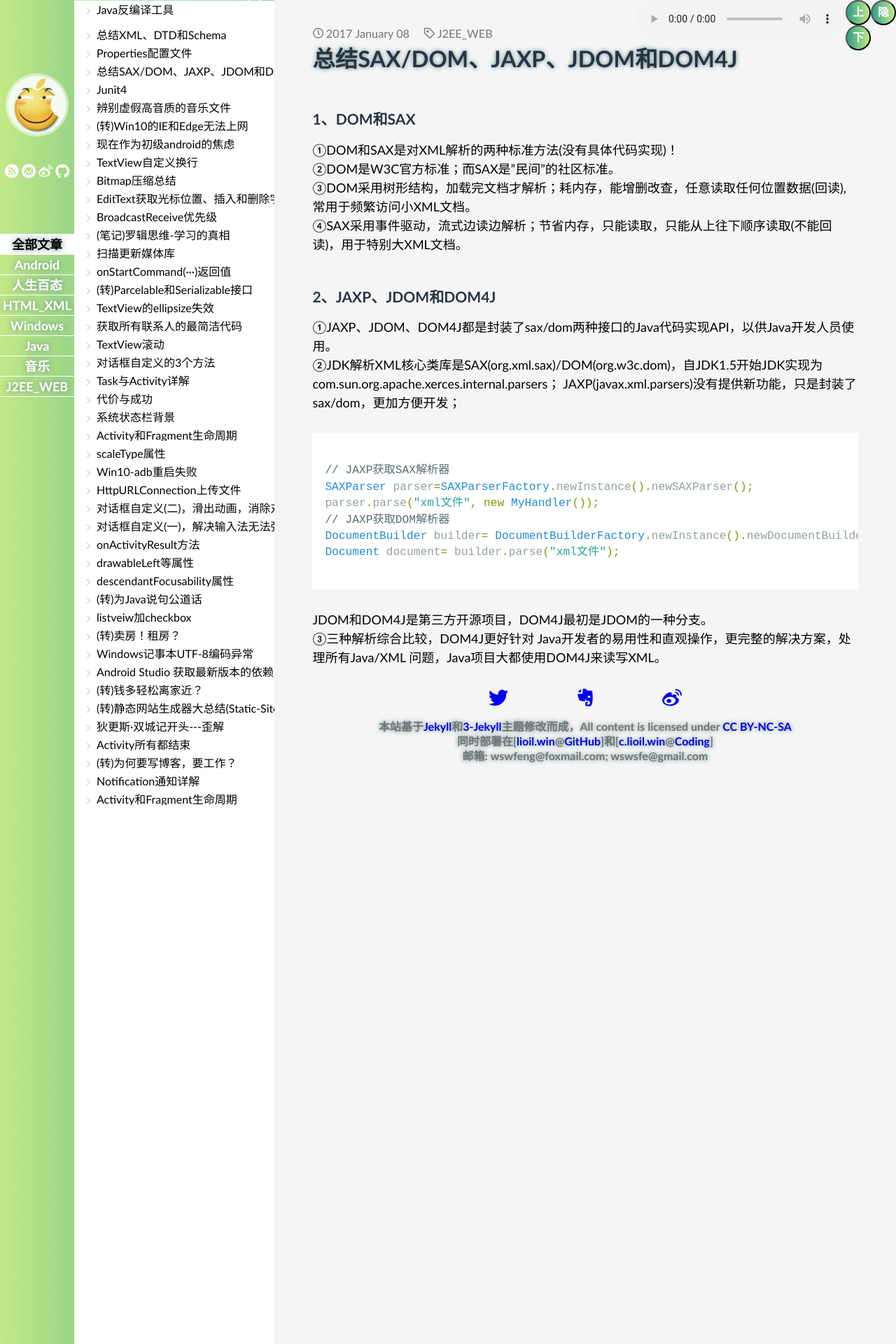
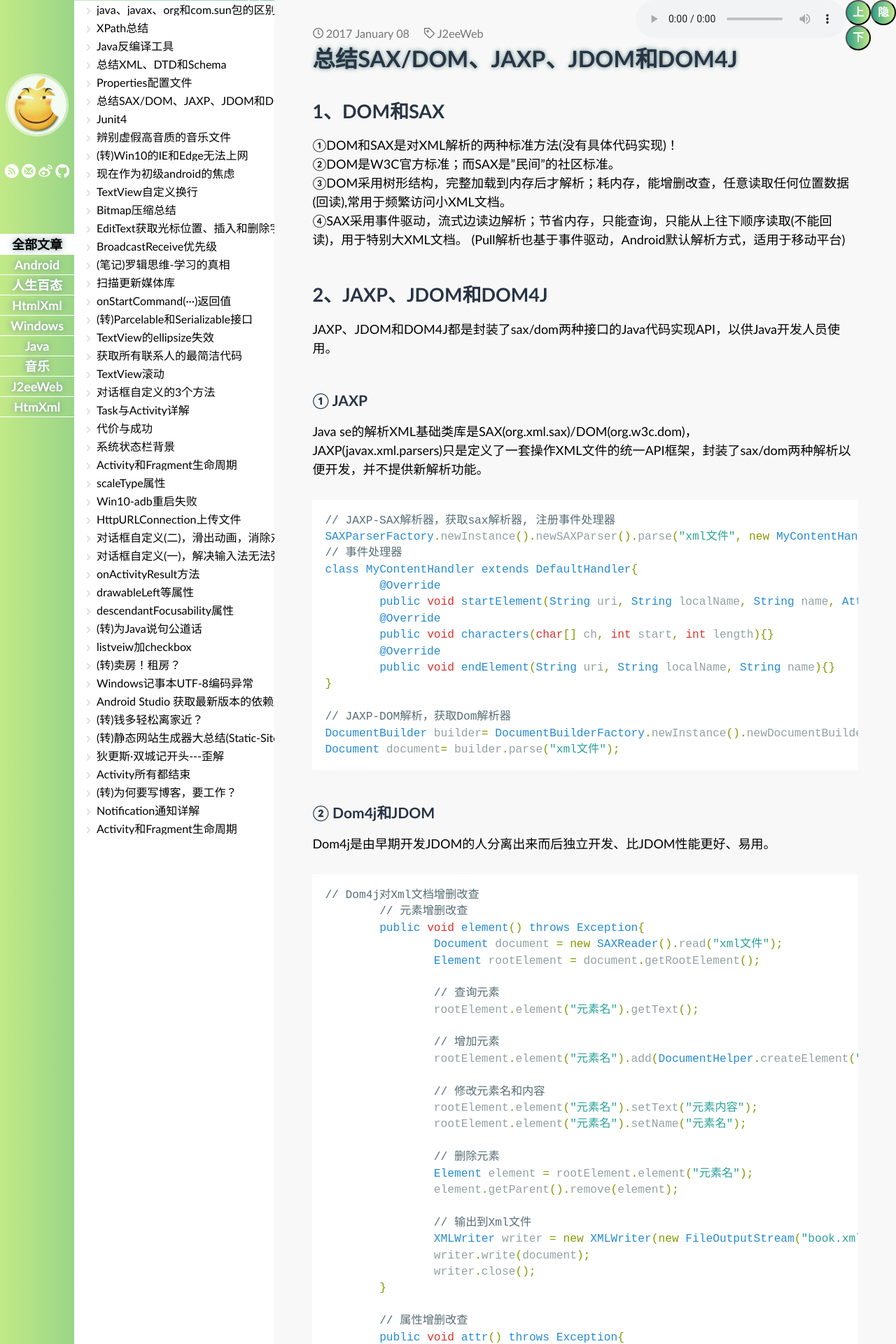
Before and after one commit to lioilwin/lioilwin.github.io, a Jekyll site: the page built from _posts/2017-1-8-SAX-DOM-JAXP-JDOM-DOM4J.md, in a window 1280 px wide. Shown: the top 1920 px of the page at 70% size. Built offline with Jekyll 4.4.1, drawn with Linux system fonts in a browser that asks for light colours; some web fonts are replaced; comment, search, counter and statistics services are not loaded; some of the changed text lies outside the part shown.

Commit message:
Signed-off-by: life <life>

````diff
--- a/_posts/2016-04-01-Static-Site-Generators.md
+++ b/_posts/2016-04-01-Static-Site-Generators.md
@@ -1,7 +1,7 @@
 ---
 layout: post
 title: (转)静态网站生成器大总结(Static-Site-Generators)
-tags: HTML_XML
+tags: HtmlXml
 ---
 静态网站(博客)生成器到底有多少呢？GitHub用户对静态博客生成程序进行了大规模总结(好多啊，本宝被吓傻了……)<br>
 [原文地址](https://github.com/pinceladasdaweb/Static-Site-Generators)
--- a/_posts/2017-1-11-Xml-DTD-Schema.md
+++ b/_posts/2017-1-11-Xml-DTD-Schema.md
@@ -1,7 +1,7 @@
 ---
 layout: post
 title: 总结XML、DTD和Schema
-tags: HTML_XML
+tags: HtmXml
 ---
 
 定义：XML是一种数据传输和存储格式，用标签保存数据内容，利用标签嵌套关系保存数据之间关系
--- /dev/null
+++ b/_posts/2017-1-13-java-javax-org-com.md
@@ -0,0 +1,21 @@
+---
+layout: post
+title: java、javax、org和com.sun包的区别
+tags: HtmlXml
+---
+
+来源：http://blog.csdn.net/ooppookid/article/details/51704792
+Java、javax、org、sun包都是jdk提供的类包，且都是在rt.jar中。rt.jar是JAVA基础类库（java核心框架中很重要的包），包含lang在内的大部分功能，而且rt.jar默认就在根classloader的加载路径里面，所以放在classpath是多此一举 。他们之间的区别具体如下：
+
+## 1. java.*
+Java SE的标准库，是java标准的一部分，是对外承诺的java开发接口，通常要保持向后兼容，一般不会轻易修改。包括其他厂家(IBMJDK/HPJDK/OpenJDK)在内，所有jdk的实现，在java.*上都是一样的。
+
+## 2. javax.*
+也是java标准的一部分，但是没有包含在标准库中，一般属于标准库的扩展。通常属于某个特定领域，不是一般性的api。
+所以以扩展的方式提供api，以避免jdk的标准库过大。当然某些早期的javax，后来被并入到标准库中，所有也应该属于新版本JDK的标准库。比如jmx，Java 5以前是以扩展方式提供，但是jdk5以后就做为标准库的一部分了，所有javax.management也是jdk5的标准库的一部分。
+
+## 3. com.sun.*
+是sun的hotspot虚拟机中java.* 和javax.*的实现类。因为包含在rt中，所以我们也可以调用。但是因为不是sun对外公开承诺的接口，所以根据根据实现的需要随时增减，因此在不同版本的hotspot中可能是不同的，而且在其他的jdk实现中是没有的，调用这些类，可能不会向后兼容，所以一般不推荐使用。
+
+## 4. org.*
+是由企业或者组织提供的java类库，大部分不是sun公司提供的，同com.sun.*，不具备向后兼容性，会根据需要随时增减。其中比较常用的是w3c提供的对XML、网页、服务器的类和接口。
--- a/_posts/2017-1-8-SAX-DOM-JAXP-JDOM-DOM4J.md
+++ b/_posts/2017-1-8-SAX-DOM-JAXP-JDOM-DOM4J.md
@@ -1,32 +1,88 @@
 ---
 layout: post
 title: 总结SAX/DOM、JAXP、JDOM和DOM4J
-tags: J2EE_WEB
+tags: J2eeWeb
 ---
-
-### 1、DOM和SAX
+## 1、DOM和SAX
 ①DOM和SAX是对XML解析的两种标准方法(没有具体代码实现)！
 ②DOM是W3C官方标准；而SAX是"民间"的社区标准。
-③DOM采用树形结构，加载完文档才解析；耗内存，能增删改查，任意读取任何位置数据(回读),常用于频繁访问小XML文档。
-④SAX采用事件驱动，流式边读边解析；节省内存，只能读取，只能从上往下顺序读取(不能回读)，用于特别大XML文档。
+③DOM采用树形结构，完整加载到内存后才解析；耗内存，能增删改查，任意读取任何位置数据(回读),常用于频繁访问小XML文档。
+④SAX采用事件驱动，流式边读边解析；节省内存，只能查询，只能从上往下顺序读取(不能回读)，用于特别大XML文档。
+(Pull解析也基于事件驱动，Android默认解析方式，适用于移动平台)
 
+## 2、JAXP、JDOM和DOM4J
+JAXP、JDOM和DOM4J都是封装了sax/dom两种接口的Java代码实现API，以供Java开发人员使用。
 
-### 2、JAXP、JDOM和DOM4J
-①JAXP、JDOM、DOM4J都是封装了sax/dom两种接口的Java代码实现API，以供Java开发人员使用。
-②JDK解析XML核心类库是SAX(org.xml.sax)/DOM(org.w3c.dom)，自JDK1.5开始JDK实现为
-com.sun.org.apache.xerces.internal.parsers；
-JAXP(javax.xml.parsers)没有提供新功能，只是封装了sax/dom，更加方便开发；
+### ① JAXP
+Java se的解析XML基础类库是SAX(org.xml.sax)/DOM(org.w3c.dom)，
+JAXP(javax.xml.parsers)只是定义了一套操作XML文件的统一API框架，封装了sax/dom两种解析以便开发，并不提供新解析功能。
+```java
+// JAXP-SAX解析器，获取sax解析器, 注册事件处理器
+SAXParserFactory.newInstance().newSAXParser().parse("xml文件", new MyContentHandler());
+// 事件处理器
+class MyContentHandler extends DefaultHandler{
+	@Override
+	public void startElement(String uri, String localName, String name, Attributes attributes){}
+	@Override
+	public void characters(char[] ch, int start, int length){}
+	@Override
+	public void endElement(String uri, String localName, String name){}
+}
 
-```java
-
-// JAXP获取SAX解析器
-SAXParser parser=SAXParserFactory.newInstance().newSAXParser();
-parser.parse("xml文件", new MyHandler());
-// JAXP获取DOM解析器
+// JAXP-DOM解析，获取Dom解析器
 DocumentBuilder builder= DocumentBuilderFactory.newInstance().newDocumentBuilder();
 Document document= builder.parse("xml文件");
-
 ```
 
-JDOM和DOM4J是第三方开源项目，DOM4J最初是JDOM的一种分支。
-③三种解析综合比较，DOM4J更好针对 Java开发者的易用性和直观操作，更完整的解决方案，处理所有Java/XML 问题，Java项目大都使用DOM4J来读写XML。
+### ② Dom4j和JDOM
+Dom4j是由早期开发JDOM的人分离出来而后独立开发、比JDOM性能更好、易用。
+```java
+// Dom4j对Xml文档增删改查
+	// 元素增删改查
+	public void element() throws Exception{
+		Document document = new SAXReader().read("xml文件");
+		Element rootElement = document.getRootElement();
+
+		// 查询元素
+		rootElement.element("元素名").getText();
+
+		// 增加元素
+		rootElement.element("元素名").add(DocumentHelper.createElement("元素名"));
+
+		// 修改元素名和内容
+		rootElement.element("元素名").setText("元素内容");
+		rootElement.element("元素名").setName("元素名");
+
+		// 删除元素
+		Element element = rootElement.element("元素名");
+		element.getParent().remove(element);
+
+		// 输出到Xml文件
+		XMLWriter writer = new XMLWriter(new FileOutputStream("book.xml"),OutputFormat.createPrettyPrint());
+		writer.write(document);
+		writer.close();
+	}
+
+	// 属性增删改查
+	public void attr() throws Exception{
+		Document document = new SAXReader().read("xml文件");
+		Element rootElement = document.getRootElement();
+
+		// 查询属性
+		rootElement.element("元素名").attributeValue("属性名");
+
+		// 增加/修改属性
+		rootElement.element("元素名").addAttribute("属性名", "属性值");
+
+		// 删除属性
+		Attribute attr = rootElement.element("元素名").attribute("出版社");
+		attr.getParent().remove(attr);
+
+		// 输出到Xml文件
+		XMLWriter writer = new XMLWriter(new FileOutputStream("book.xml"),OutputFormat.createPrettyPrint());
+		writer.write(document);
+		writer.close();
+	}
+```
+
+三种Java解析综合比较，DOM4J更好针对 Java开发者的易用性和直观操作，更完整的解决方案，处理所有Java/XML 问题，很多软件都采用Dom4j，例如Hibernate，sun公司的JAXM也用了Dom4j
--- a/css/main.sass
+++ b/css/main.sass
@@ -66,7 +66,7 @@ $post-width-at-1-column: 3720px
 $post-meta-color: #757575
 $post-title-color: #283444
 $post-text-color: #000000
-$post-bg: #F5F5F5
+$post-bg: #F8F8F8
 $post-img-border-color: darken($post-bg, 4%)
 $post-img-border-width: 4px
 $post-code-inline-color: lighten($post-text-color, 10%)
````
Also changed, not shown: _posts/2017-1-12-.md (deleted, +0 -5 lines), _posts/2017-1-13-XPath.md (added, +82 -0 lines).
